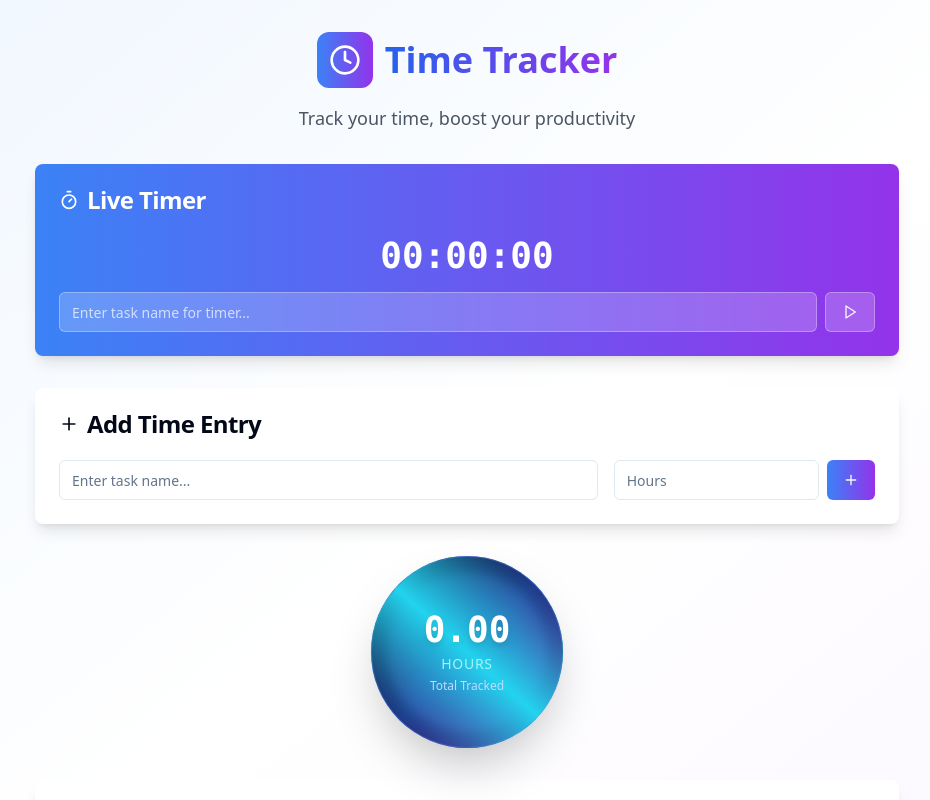
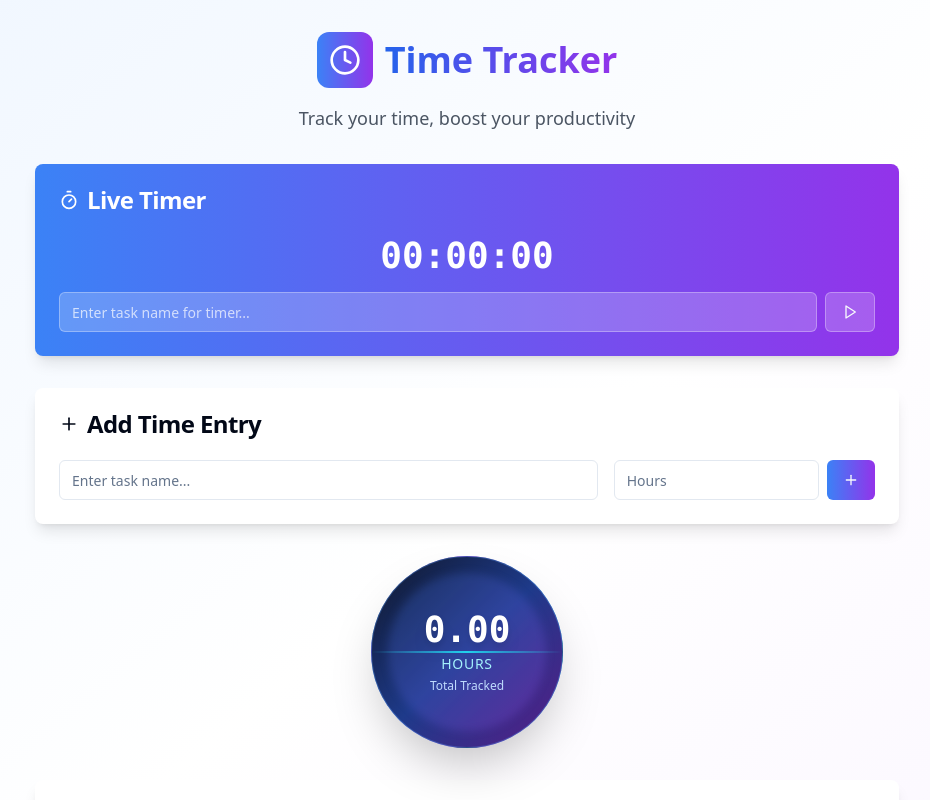
Before and after one commit to Green-service/timer_repo, a React (Vite) app: page / in a window 1280 px wide. Shown: the top 800 px of the page, without its empty margins (173-1103 px from the left). Built offline with nearby package versions, Linux system fonts and the light colour scheme.

Commit message:
Fix: Horizontal circle line and no rotation
Make the circle line horizontal and remove the rotation animation.

```diff
--- a/src/pages/Index.tsx
+++ b/src/pages/Index.tsx
@@ -1,3 +1,4 @@
+
 import { useState, useEffect } from 'react';
 import { Clock, Plus, Timer, Trash2, Edit3, Play, Pause, RotateCcw } from 'lucide-react';
 import { Button } from '@/components/ui/button';
@@ -309,8 +310,10 @@ const Index = () => {
               </div>
             </div>
 
-            {/* Rotating ring */}
-            <div className="absolute inset-0 rounded-full border-2 border-transparent bg-gradient-to-r from-transparent via-cyan-400 to-transparent animate-spin" style={{ animationDuration: '3s' }}></div>
+            {/* Horizontal line */}
+            <div className="absolute inset-0 flex items-center justify-center">
+              <div className="w-full h-0.5 bg-gradient-to-r from-transparent via-cyan-400 to-transparent"></div>
+            </div>
           </div>
         </div>
 
```
